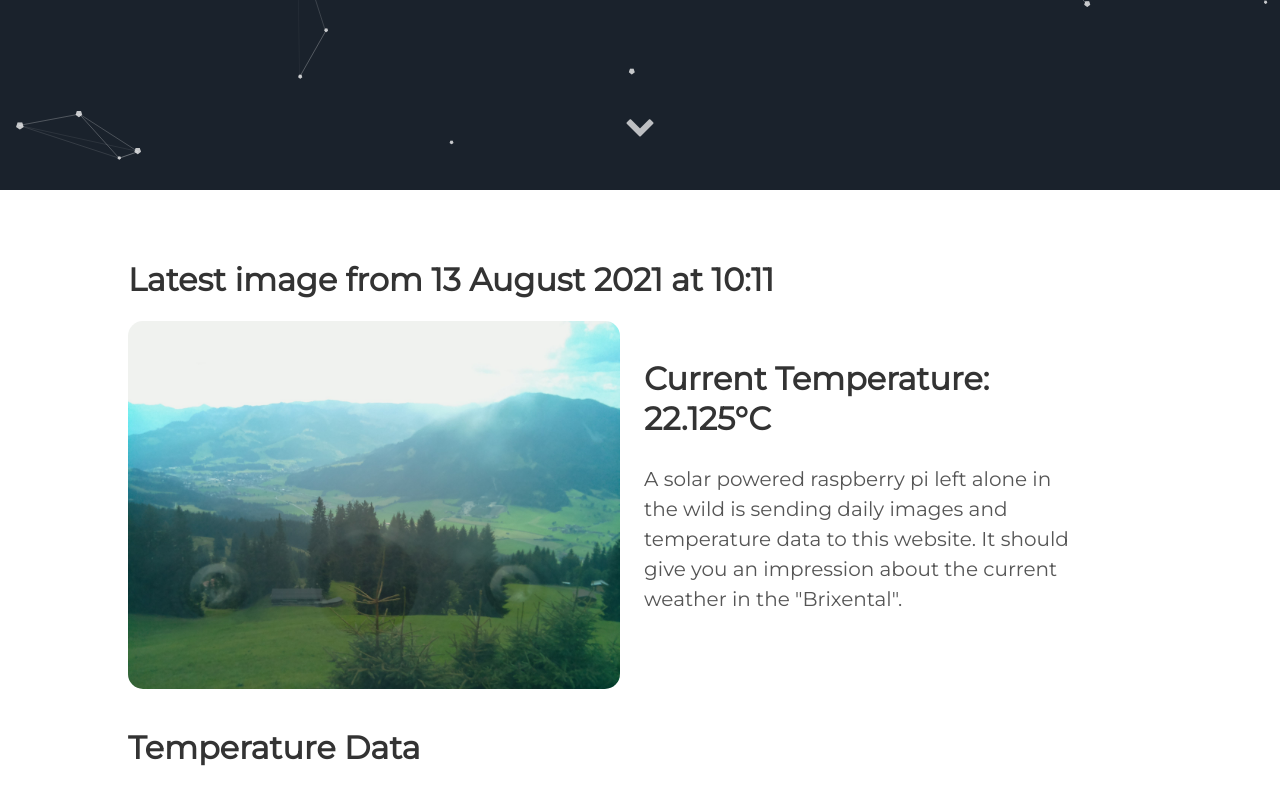
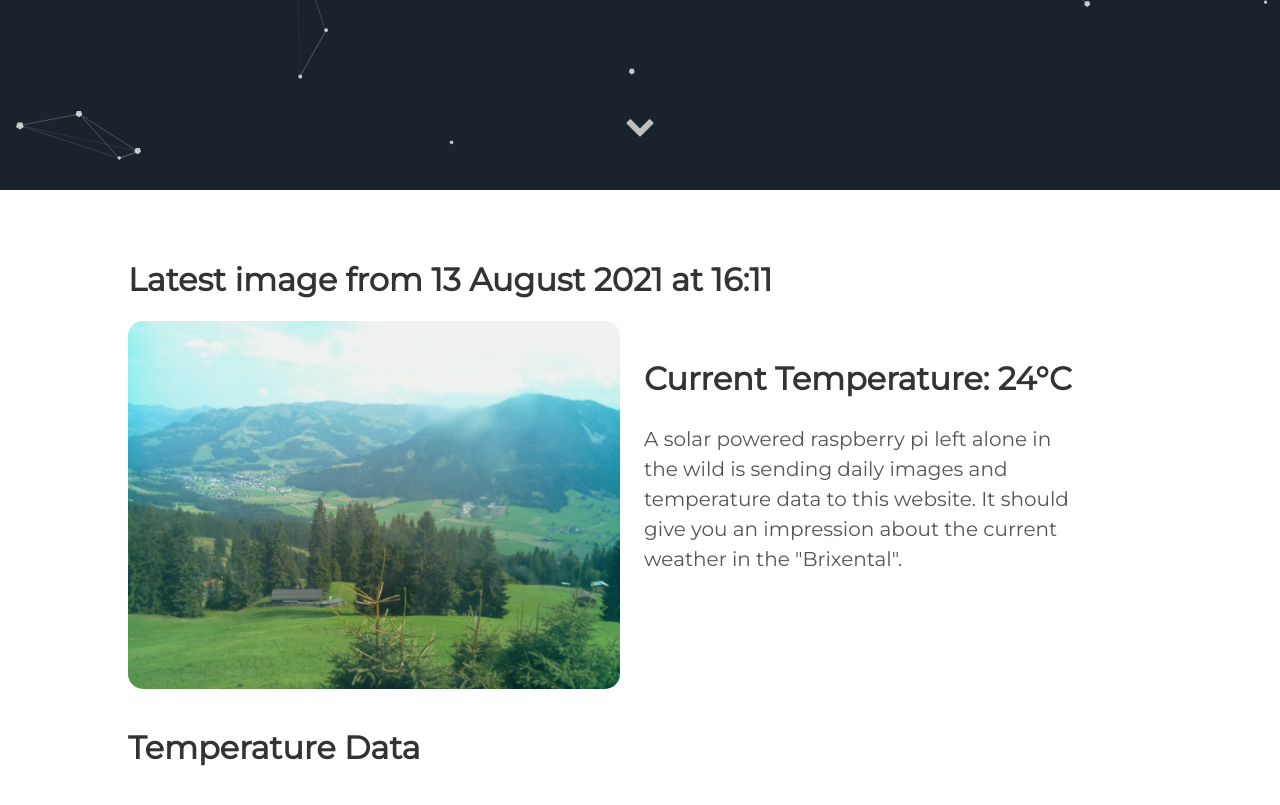
Before and after one commit to vektorious/vektorious.github.io, a Jekyll site: the page built from resources/huette.md, in a window 1280 px wide and 900 px high, scrolled down 710 px. Shown: the top 805 px of the window. Built offline with Jekyll 4.4.1, drawn with Linux system fonts in a browser that asks for light colours.

Commit message:
I'm a bot beep boop

```diff
--- a/resources/huette.md
+++ b/resources/huette.md
@@ -6,13 +6,13 @@ image: '/assets/img/'
 description: 'Live image from the Austrian alps'
 twitter_text: ' '
 ---
-## Latest image from 13 August 2021 at 10:11
+## Latest image from 13 August 2021 at 16:11
 <div class="huette">
   <div class="huette-image">
     <img src="{{ "/assets/img/huette.jpg" | prepend: site.baseurl }}">
   </div>
   <div class="huette-text">
-        <h2>Current Temperature: 22.125°C</h2>
+        <h2>Current Temperature: 24°C</h2>
         <p>A solar powered raspberry pi left alone in the wild is sending daily images and temperature data to this website. It should give you an impression about the current weather in the "Brixental".</p>
 
   </div>
```
Also changed, not shown: rpi-script/2021-08-13_161005.txt (renamed from rpi-script/2021-08-13_101005.txt, +5 -5 lines), rpi-script/huette.md (+2 -2 lines), assets/img/huette.jpg, assets/img/temp_plot.png, rpi-script/temp_plot.png, 1 other file.
